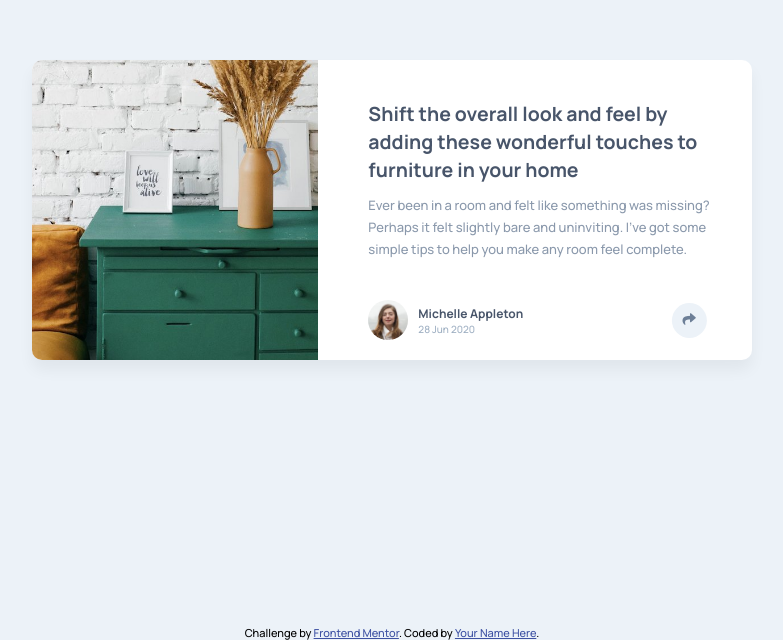
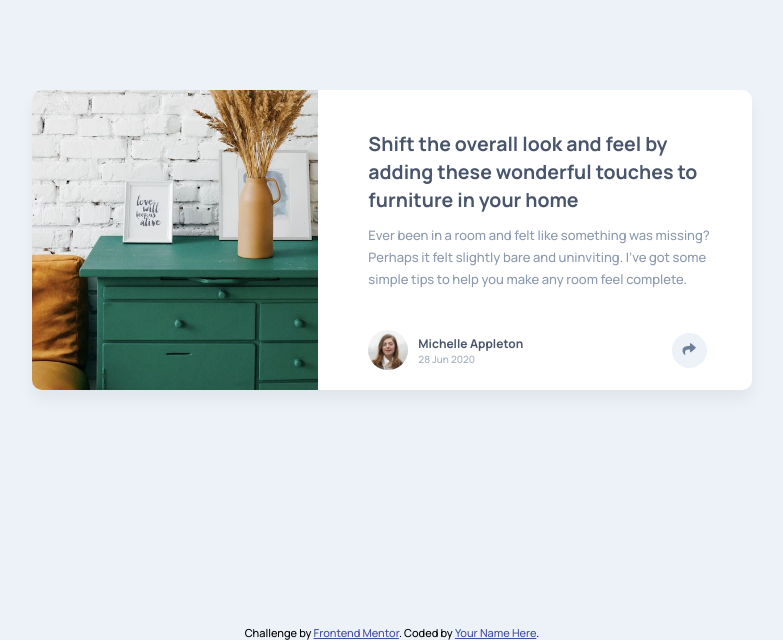
Before and after one commit to Dirtsam/-Article-preview-component, a plain HTML site: page index.html in a window 1280 px wide. Shown: the part 160-800 px from the top of the page, without its empty margins (248-1031 px from the left). Drawn offline with Linux system fonts and the light colour scheme.

Commit message:
Update style.css

```diff
--- a/style.css
+++ b/style.css
@@ -56,7 +56,7 @@ img {
   } */
   .container {
     width: min(80%, 720px);
-    margin-top: 220px;
+    margin-top: 250px;
   }
   .split {
     flex-direction: row;
```
